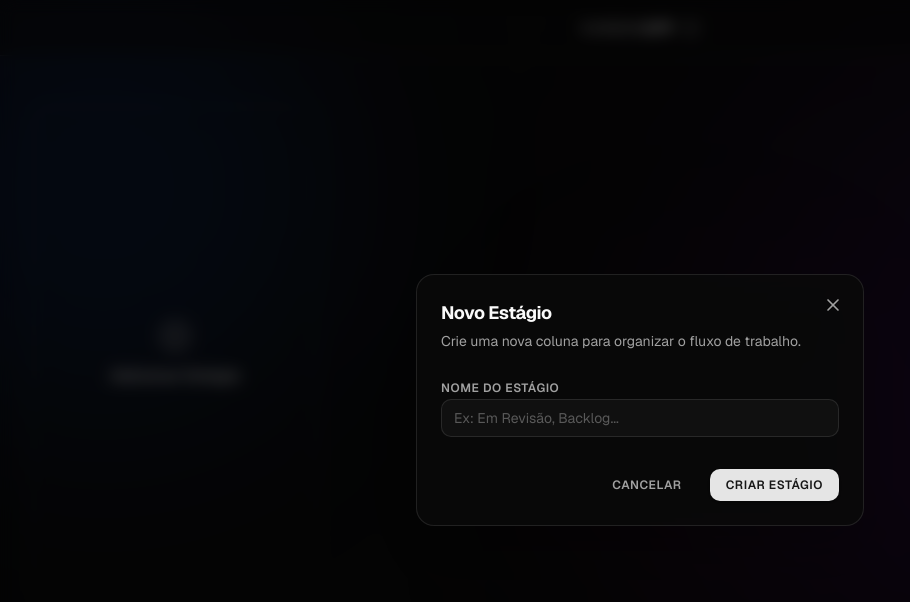
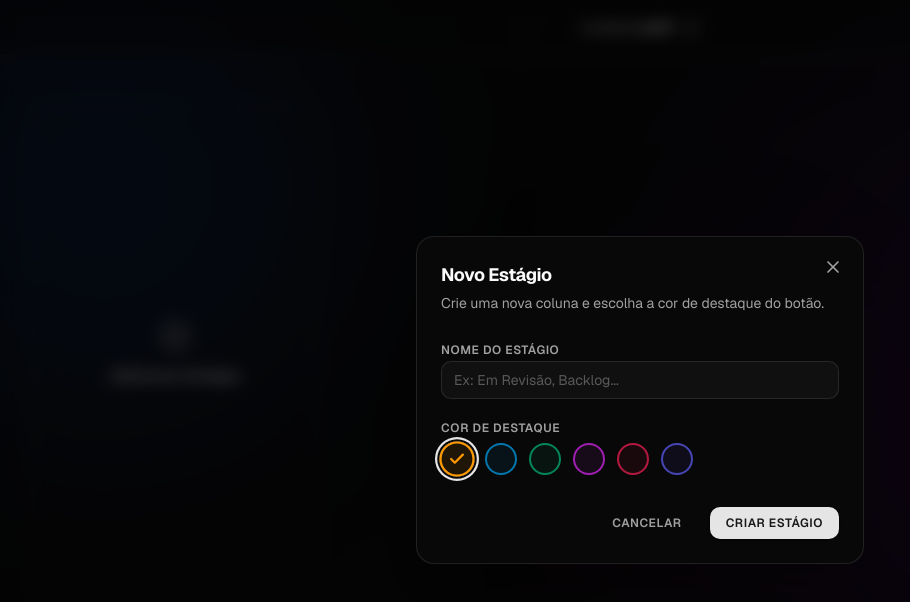
Before and after one commit to gabriel-codart/kanban-app, a Next.js app: page / in a window 1280 px wide. Both pictures are taken after a click on the button "Adicionar Estágio". Shown: the top 602 px of the page, without its empty margins (0-910 px from the left). Built offline with nearby package versions, Linux system fonts and the light colour scheme.

Commit message:
Adicionado: Seleção de Cores, Editar e Excluir Estágio

```diff
--- a/components/kanban-board.tsx
+++ b/components/kanban-board.tsx
@@ -4,7 +4,7 @@ import React, { useState } from 'react';
 import { Column, Task } from '@/types/kanban';
 import { PlusCircle } from 'lucide-react';
 import { KanbanColumn } from './kanban-column';
-import { ActionModal } from './ui/action-modal';
+import { ActionModal, STAGE_COLOR_OPTIONS } from './ui/action-modal';
 import { TaskDetailsModal } from './task-details-modal';
 
 import {
@@ -53,11 +53,42 @@ export function KanbanBoard() {
     const newColumn: Column = {
       id: crypto.randomUUID(),
       title: data.title.trim(),
-      color: PRESET_COLORS[columns.length] || PRESET_COLORS[0],
+      color: data.color || STAGE_COLOR_OPTIONS[0].class,
       tasks: [],
     };
 
     setColumns([...columns, newColumn]);
+  };
+
+  // Variáveis de estados para Editar e Deletar Estágios
+  const [editingColumn, setEditingColumn] = useState<Column | null>(null);
+  const [deletingColumnId, setDeletingColumnId] = useState<string | null>(null);
+
+  // Submissão da Edição de Coluna
+  const handleEditColumnSubmit = (data: Record<string, string>) => {
+    if (!editingColumn || !data.title?.trim()) return;
+
+    setColumns((prev) =>
+      prev.map((col) =>
+        col.id === editingColumn.id
+          ? {
+              ...col,
+              title: data.title.trim(),
+              color: data.color || col.color,
+            }
+          : col
+      )
+    );
+
+    setEditingColumn(null);
+  };
+
+  // Confirmação de Exclusão da Coluna
+  const handleConfirmDeleteColumn = () => {
+    if (!deletingColumnId) return;
+
+    setColumns((prev) => prev.filter((col) => col.id !== deletingColumnId));
+    setDeletingColumnId(null);
   };
 
   // Criar Nova Tarefa
@@ -83,7 +114,7 @@ export function KanbanBoard() {
     setTargetColumnIdForTask(null);
   };
 
-  // Variáveis de estados para Editar e Deletar Tasks
+  // Variáveis de estados para Editar e Deletar Tarefas
   const [selectedTask, setSelectedTask] = useState<Task | null>(null);
   const [editingTask, setEditingTask] = useState<Task | null>(null);
 
@@ -203,6 +234,8 @@ export function KanbanBoard() {
                 column={column}
                 onAddTask={(colId) => setTargetColumnIdForTask(colId)}
                 onTaskClick={(task) => setSelectedTask(task)}
+                onEditColumn={(col) => setEditingColumn(col)}
+                onDeleteColumn={(colId) => setDeletingColumnId(colId)}
               />
             ))}
           </SortableContext>
@@ -231,8 +264,11 @@ export function KanbanBoard() {
         onClose={() => setIsStageModalOpen(false)}
         onSubmit={handleCreateStage}
         title="Novo Estágio"
-        description="Crie uma nova coluna para organizar o fluxo de trabalho."
+        description="Crie uma nova coluna e escolha a cor de destaque do botão."
         submitText="Criar Estágio"
+        initialValues={{
+          color: STAGE_COLOR_OPTIONS[0].class, // Laranja como padrão
+        }}
         fields={[
           {
             name: 'title',
@@ -240,7 +276,53 @@ export function KanbanBoard() {
             placeholder: 'Ex: Em Revisão, Backlog...',
             required: true,
           },
+          {
+            name: 'color',
+            label: 'Cor de Destaque',
+            type: 'color',
+          },
         ]}
+      />
+
+      {/* Modal de Editar Estágio */}
+      <ActionModal
+        key={editingColumn?.id || 'edit-col-none'}
+        isOpen={Boolean(editingColumn)}
+        onClose={() => setEditingColumn(null)}
+        onSubmit={handleEditColumnSubmit}
+        title="Editar Estágio"
+        description="Altere o nome e a cor desta coluna."
+        submitText="Salvar Alterações"
+        initialValues={{
+          title: editingColumn?.title || '',
+          color: editingColumn?.color || STAGE_COLOR_OPTIONS[0].class,
+        }}
+        fields={[
+          {
+            name: 'title',
+            label: 'Nome do Estágio',
+            placeholder: 'Ex: Em Revisão...',
+            required: true,
+          },
+          {
+            name: 'color',
+            label: 'Cor de Destaque',
+            type: 'color',
+          },
+        ]}
+      />
+
+      {/* Modal de Confirmação para Excluir Estágio */}
+      <ActionModal
+        key={deletingColumnId || 'delete-col-none'}
+        isOpen={Boolean(deletingColumnId)}
+        onClose={() => setDeletingColumnId(null)}
+        onSubmit={handleConfirmDeleteColumn}
+        title="Excluir Estágio?"
+        description="Tem certeza que deseja excluir esta coluna? Todas as tarefas contidas nela serão removidas."
+        submitText="Excluir Coluna"
+        variant="danger"
+        fields={[]}
       />
 
       {/* Modal para Criar Nova Tarefa */}
--- a/components/kanban-column.tsx
+++ b/components/kanban-column.tsx
@@ -4,16 +4,24 @@ import React from 'react';
 import { useSortable, SortableContext, verticalListSortingStrategy } from '@dnd-kit/sortable';
 import { CSS } from '@dnd-kit/utilities';
 import { Column, Task } from '@/types/kanban';
-import { PlusCircle, GripVertical } from 'lucide-react';
+import { PlusCircle, GripVertical, Pencil, Trash2 } from 'lucide-react';
 import { KanbanTaskCard } from './kanban-task-card';
 
 interface KanbanColumnProps {
   column: Column;
   onAddTask: (columnId: string) => void;
-  onTaskClick: (task: Task) => void;
+  onTaskClick?: (task: Task) => void;
+  onEditColumn?: (column: Column) => void;
+  onDeleteColumn?: (columnId: string) => void;
 }
 
-export function KanbanColumn({ column, onAddTask, onTaskClick }: KanbanColumnProps) {
+export function KanbanColumn({
+  column,
+  onAddTask,
+  onTaskClick,
+  onEditColumn,
+  onDeleteColumn,
+}: KanbanColumnProps) {
   const {
     attributes,
     listeners,
@@ -45,7 +53,7 @@ export function KanbanColumn({ column, onAddTask, onTaskClick }: KanbanColumnPro
       className="flex flex-col border-2 border-dashed border-border rounded-xl p-5 min-h-[500px] bg-muted/10 backdrop-blur-md transition-none hover:border-muted-foreground/30 relative group/column"
     >
       {/* Topo da coluna */}
-      <div className="flex items-center justify-between mb-4">
+      <div className="flex items-center justify-between mb-4 gap-2">
         <div
           {...attributes}
           {...listeners}
@@ -54,9 +62,28 @@ export function KanbanColumn({ column, onAddTask, onTaskClick }: KanbanColumnPro
           <GripVertical className="w-4 h-4" />
         </div>
 
-        <h2 className="text-xl font-bold text-center text-foreground tracking-tight flex-1 pr-4">
+        <h2 className="text-lg font-bold text-foreground tracking-tight flex-1 truncate">
           {column.title}
         </h2>
+
+        {/* Ações da Coluna (Editar e Excluir) */}
+        <div className="flex items-center gap-1 opacity-0 group-hover/column:opacity-100 transition-opacity">
+          <button
+            onClick={() => onEditColumn?.(column)}
+            title="Editar Estágio"
+            className="p-1 text-muted-foreground hover:text-foreground rounded transition-colors cursor-pointer"
+          >
+            <Pencil className="w-3.5 h-3.5" />
+          </button>
+
+          <button
+            onClick={() => onDeleteColumn?.(column.id)}
+            title="Excluir Estágio"
+            className="p-1 text-muted-foreground hover:text-destructive rounded transition-colors cursor-pointer"
+          >
+            <Trash2 className="w-3.5 h-3.5" />
+          </button>
+        </div>
       </div>
 
       <hr className="border-border mb-5" />
--- a/components/ui/action-modal.tsx
+++ b/components/ui/action-modal.tsx
@@ -1,13 +1,23 @@
 'use client';
 
 import React, { useState } from 'react';
-import { X } from 'lucide-react';
+import { X, Check } from 'lucide-react';
+
+// Opções de cores disponíveis com seus estilos Tailwind
+export const STAGE_COLOR_OPTIONS = [
+  { id: 'amber', label: 'Laranja', class: 'border-amber-500 bg-amber-500/10 text-amber-500 hover:bg-amber-500/20' },
+  { id: 'sky', label: 'Azul', class: 'border-sky-500 bg-sky-500/10 text-sky-500 hover:bg-sky-500/20' },
+  { id: 'emerald', label: 'Verde', class: 'border-emerald-500 bg-emerald-500/10 text-emerald-500 hover:bg-emerald-500/20' },
+  { id: 'fuchsia', label: 'Roxo', class: 'border-fuchsia-500 bg-fuchsia-500/10 text-fuchsia-500 hover:bg-fuchsia-500/20' },
+  { id: 'rose', label: 'Rosa', class: 'border-rose-500 bg-rose-500/10 text-rose-500 hover:bg-rose-500/20' },
+  { id: 'indigo', label: 'Índigo', class: 'border-indigo-500 bg-indigo-500/10 text-indigo-500 hover:bg-indigo-500/20' },
+];
 
 interface Field {
   name: string;
   label: string;
   placeholder?: string;
-  type?: 'text' | 'textarea';
+  type?: 'text' | 'textarea' | 'color'; // <--- Adicionado tipo 'color'
   required?: boolean;
 }
 
@@ -20,7 +30,7 @@ interface ActionModalProps {
   fields: Field[];
   submitText?: string;
   variant?: 'default' | 'danger';
-  initialValues?: Record<string, string>; // <--- Nova prop para pré-preencher
+  initialValues?: Record<string, string>;
 }
 
 export function ActionModal({
@@ -32,9 +42,8 @@ export function ActionModal({
   fields,
   submitText = 'Confirmar',
   variant = 'default',
-  initialValues = {}, // <--- Valor padrão como objeto vazio
+  initialValues = {},
 }: ActionModalProps) {
-  // Inicializamos o estado com o objeto de initialValues
   const [formData, setFormData] = useState<Record<string, string>>(initialValues);
 
   if (!isOpen) return null;
@@ -82,7 +91,27 @@ export function ActionModal({
                 {field.label}
               </label>
 
-              {field.type === 'textarea' ? (
+              {/* Renderiza o Seletor de Cores se for type="color" */}
+              {field.type === 'color' ? (
+                <div className="flex items-center gap-3 pt-1">
+                  {STAGE_COLOR_OPTIONS.map((opt) => {
+                    const isSelected = (formData[field.name] || STAGE_COLOR_OPTIONS[0].class) === opt.class;
+                    return (
+                      <button
+                        key={opt.id}
+                        type="button"
+                        onClick={() => handleChange(field.name, opt.class)}
+                        className={`w-8 h-8 rounded-full border-2 flex items-center justify-center transition-all cursor-pointer ${opt.class} ${
+                          isSelected ? 'ring-2 ring-primary ring-offset-2 ring-offset-background scale-110' : 'opacity-70 hover:opacity-100'
+                        }`}
+                        title={opt.label}
+                      >
+                        {isSelected && <Check className="w-4 h-4 stroke-[3]" />}
+                      </button>
+                    );
+                  })}
+                </div>
+              ) : field.type === 'textarea' ? (
                 <textarea
                   required={field.required}
                   placeholder={field.placeholder}
```
